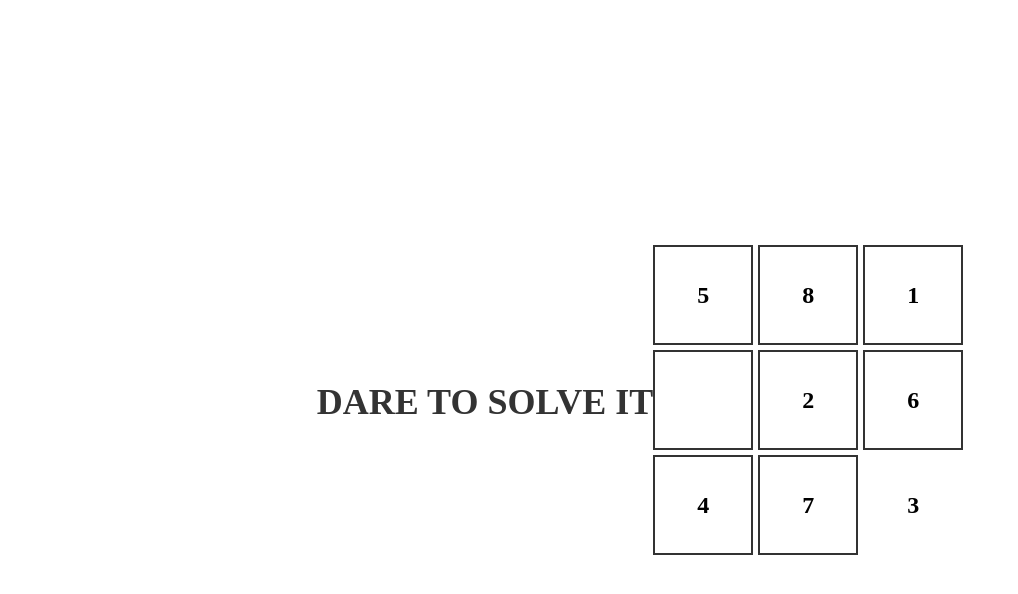
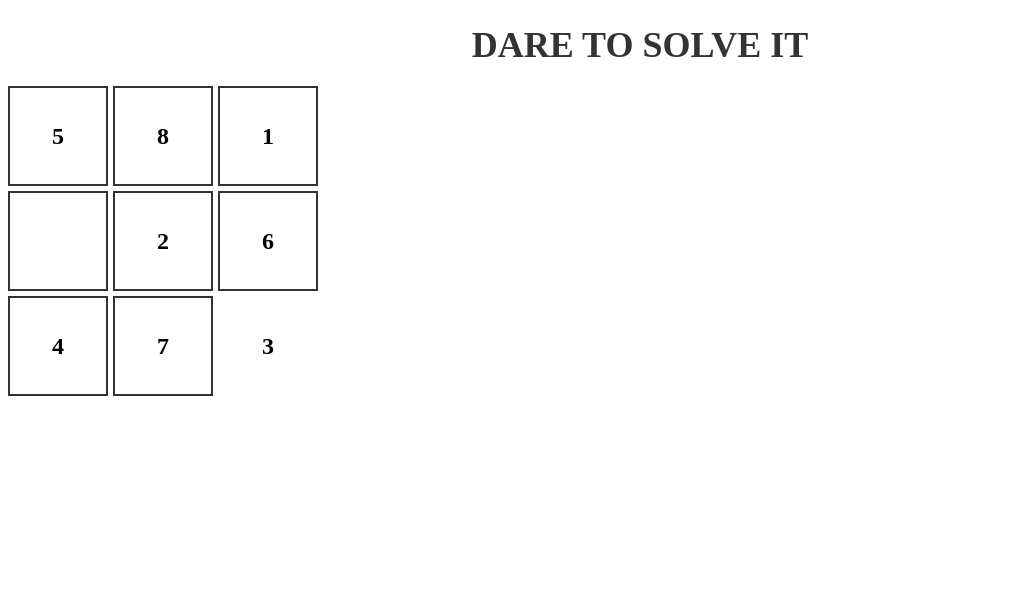
Before and after one commit to SandeepTamang/cyprianrai, a plain HTML site: page index.html in a window 1280 px wide. Shown: the whole page, without its empty margins (0-1018 px from the left). Drawn offline with Linux system fonts and the light colour scheme.

Commit message:
Update styles.css

```diff
--- a/styles.css
+++ b/styles.css
@@ -1,9 +1,14 @@
-body {
+.container {
   display: flex;
-  justify-content: center;
+  flex-direction: column;
   align-items: center;
-  height: 100vh;
-  margin: 0;
+}
+
+.header {
+  text-align: center;
+  font-size: 36px;
+  margin-bottom: 20px;
+  color: #333;
 }
 
 .puzzle-container {
@@ -50,10 +55,3 @@ body {
 .tile {
   background-size: 300px 300px; /* Size of the puzzle image */
 }
-
-.header {
-  text-align: center;
-  font-size: 36px;
-  margin-bottom: 20px;
-  color: #333;
-}
```
